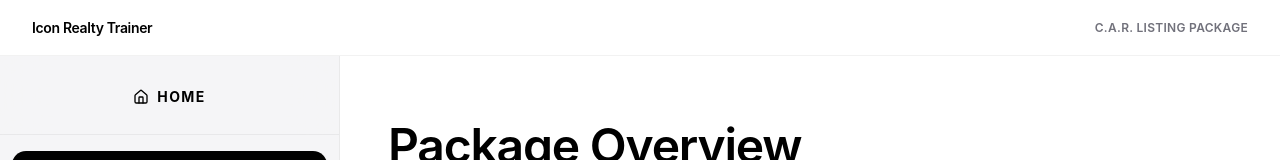
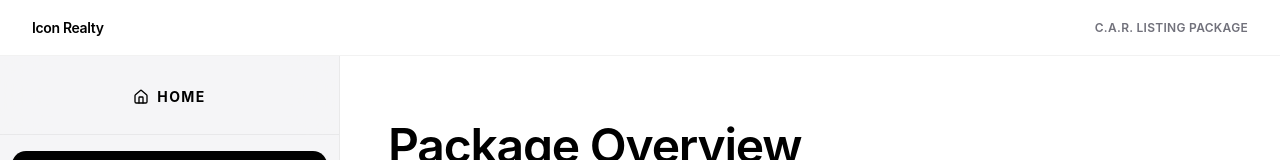
Before and after one commit to iconrealty/CAR---LISTING, a React (Vite) app: page / in a window 1280 px wide. Shown: the top 160 px of the page. Built offline with nearby package versions, Linux system fonts and the light colour scheme.

Commit message:
style: rename app to Icon Realty
Update branding references in the header and document footer to Icon Realty.

```diff
--- a/src/App.tsx
+++ b/src/App.tsx
@@ -30,7 +30,7 @@ export default function App() {
       <header className="bg-white/80 backdrop-blur-xl border-b border-black/5 z-30 shrink-0 relative flex items-center h-14">
         <div className="w-full mx-auto px-4 sm:px-6 lg:px-8 flex items-center justify-between">
           <div className="flex items-center gap-2 text-black">
-            <h1 className="text-sm font-semibold tracking-tight font-sans">Icon Realty Trainer</h1>
+            <h1 className="text-sm font-semibold tracking-tight font-sans">Icon Realty</h1>
           </div>
 
           <div className="text-xs font-semibold text-zinc-500 hidden sm:block tracking-wide uppercase">C.A.R. Listing Package</div>
```
Also changed, not shown: 1 other file (tests, documents, lock files or other folders).
